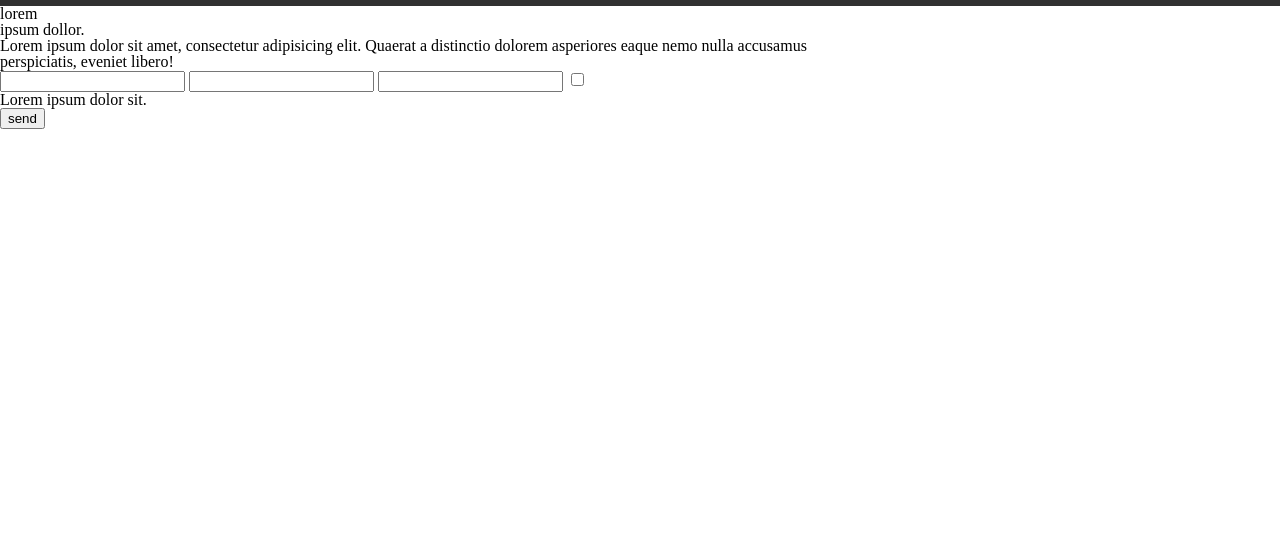
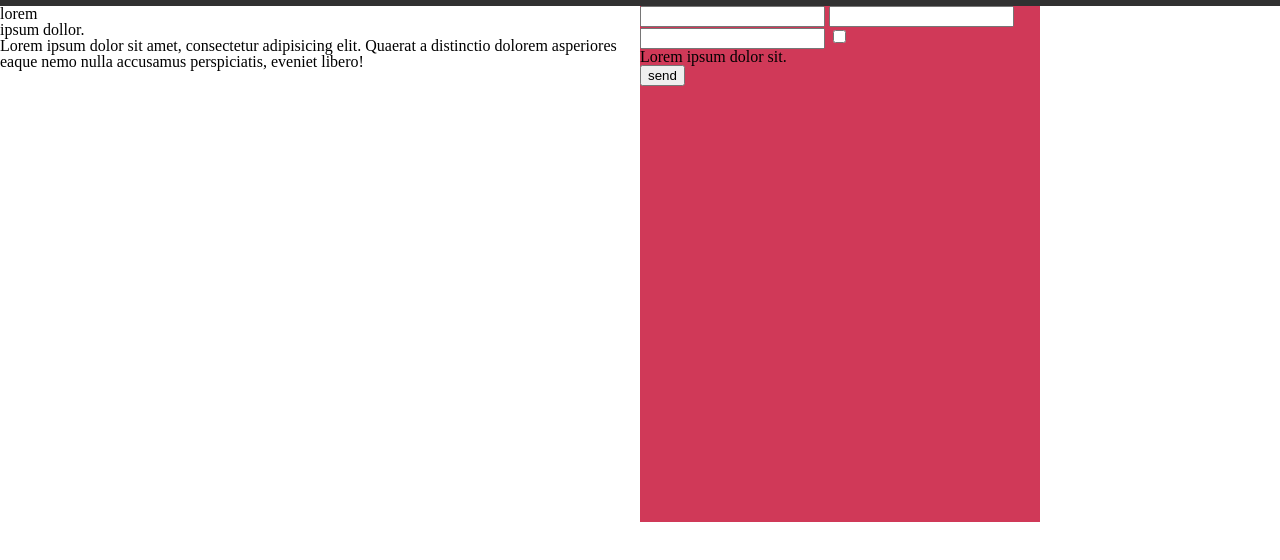
Before and after one commit to ESMT-Dev/two_world, a plain HTML site: page index.html in a window 1280 px wide. Shown: the part 114-674 px from the top of the page. Drawn offline with Linux system fonts and the light colour scheme.

Commit message:
header_job

```diff
--- a/css/style.scss
+++ b/css/style.scss
@@ -63,27 +63,38 @@ header{
 			}
 		}
 		.header_slogon{
-			grid-column:1/3 ;
+
+			grid-column:1/4;
 			grid-row:2 ;
+			display: grid;
+			grid-template-columns:1fr 1fr ;
+			grid-template-rows: 1fr;
 				.block_h1{
+					grid-column: 1;
+					grid-row: 1;
 					span{}
 					h1{}
 					p{}
 				}
 
-		}
+
 				.block_regist{
+					width: 400px;
+					height: 516px;
+					background: #d03958;
+					grid-column: 2;
+					grid-row: 1;
 					input{}
-			label{
+					label
 						input{}
 						.checkbox_text{
 							p{}
 						}
 
+
+					button{}
 		}
-			button{
 
 		}
 	}
 }
-}
```
Also changed, not shown: css/style.css, img/header/header.png (added). Lines whose indentation alone changed are shown as unchanged.
